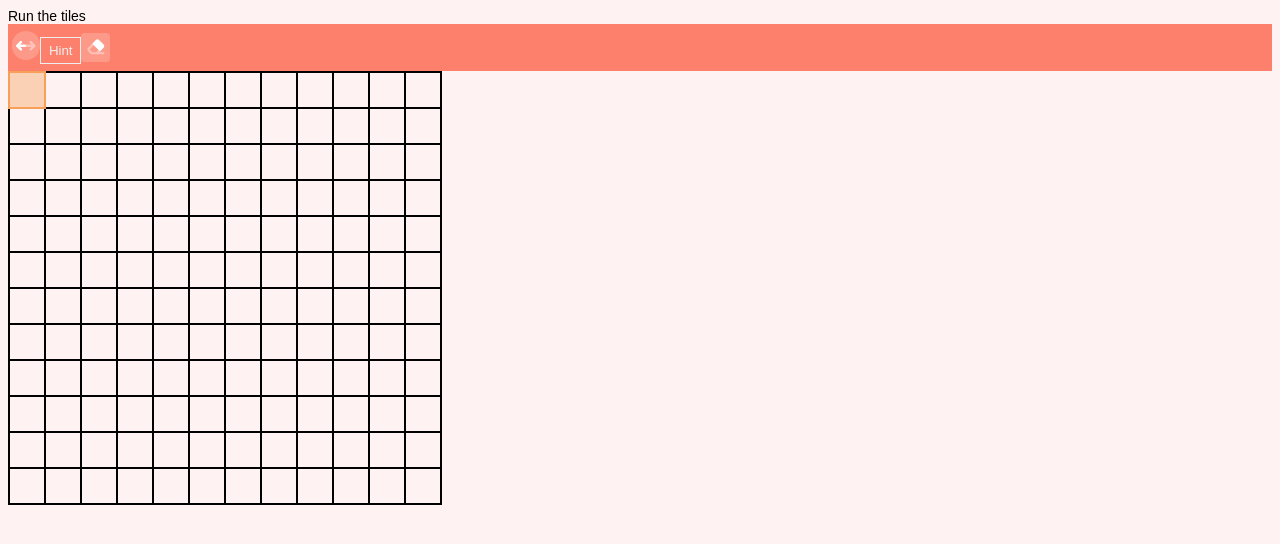
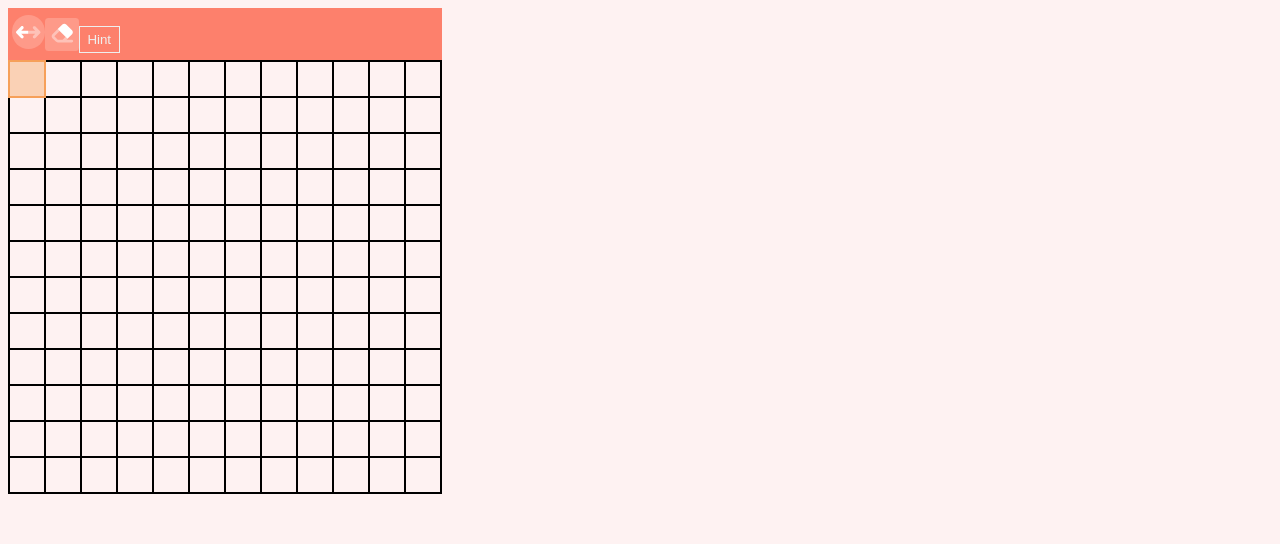
Before and after one commit to maxhormiguera/crossword-vue, a Vue app: page / in a window 1280 px wide. Shown: the top 544 px of the page. Built offline with nearby package versions, Linux system fonts and the light colour scheme.

Commit message:
toolbar width and change direction with arrowkeys

```diff
--- a/src/App.vue
+++ b/src/App.vue
@@ -4,7 +4,6 @@ import Tileset from "@/components/tileset.vue";
 
 <template>
   <main>
-    Run the tiles
     <tileset :width="12" :height="12" :tile-size="36" />
   </main>
 </template>
--- a/src/assets/styles/_theme.styl
+++ b/src/assets/styles/_theme.styl
@@ -40,3 +40,4 @@ $transition-speed = 0.8s
 
 *
   transition background-color $transition-speed, color $transition-speed, border-color $transition-speed, box-shadow $transition-speed, outline-color $transition-speed
+  box-sizing border-box
--- a/src/components/tileset.vue
+++ b/src/components/tileset.vue
@@ -14,7 +14,7 @@ const { width, height, tileSize } = defineProps({
   height: { type: Number, default: 6 },
   tileSize: { type: Number, default: 40 },
 })
-let canvasSize = { width: (tileSize * width) + 2, height: (tileSize * height) + 2 }
+let canvasSize = ref({ width: (tileSize * width) + 2, height: (tileSize * height) + 2 })
 let cwTiles:TileType[] = reactive(setTiles('new'))
 let cursorTile = { x: 0, y: 0 }
 let activeTile = { x: 0, y: 0 }
@@ -68,7 +68,7 @@ function getPos(evt: MouseEvent, canvas: HTMLCanvasElement) {
 
 function drawBackGround(canvas:HTMLCanvasElement, ctx: CanvasRenderingContext2D|null) {
   if (!ctx) return
-  ctx.clearRect(0, 0, canvas.width, canvas.height);
+  ctx.clearRect(0, 0, canvas.width, canvas.height)
   // draw the grid -- s
   for (let x = 1; x <= canvas.width; x=x+tileSize) {
     ctx.moveTo(x, 0)
@@ -157,6 +157,7 @@ onMounted(() => {
           evt.code === 'ArrowRight' ? { x: activeTile.x + 1, y: activeTile.y } :
           evt.code === 'ArrowUp' ? {x: activeTile.x, y: activeTile.y - 1} :
           {x: activeTile.x, y: activeTile.y + 1}
+        horizontal.value = ['ArrowLeft', 'ArrowRight'].includes(evt.code)
         moveActiveTile = true
       } else if (evt.code === 'Digit1' || evt.code === 'Numpad1') {
         thisTile.value = '1'
@@ -196,12 +197,12 @@ function setTiles (action: 'new'|'clear') {
 </script>
 
 <template>
-  <div class="tileset">
-    <toolbar :horizontal="horizontal" @clear="setTiles('new')" />
-    <canvas :width="canvasSize.width" :height="canvasSize.height" id="tileset" tabindex="0" />
+  <div class="tileset" :style="`width : ${canvasSize.width}px`">
+    <toolbar :horizontal="horizontal"
+             @clear="setTiles('new')"/>
+    <canvas class="tiles" :width="canvasSize.width" :height="canvasSize.height" id="tileset" tabindex="0" />
   </div>
 </template>
 
 <style lang="stylus" scoped>
-
 </style>
--- a/src/components/toolbar.vue
+++ b/src/components/toolbar.vue
@@ -8,9 +8,9 @@ const { horizontal } = defineProps({
 
 <template>
 <div class="toolbar">
-  <icon :class="['direction-icon __icon', `--${horizontal ? 'horizontal':'vertical'}`]" name="double-arrow" size="1.4rem" />
+  <icon :class="['direction-icon __icon', `--${horizontal ? 'horizontal':'vertical'}`]" name="double-arrow" size="2.4rem" />
+  <icon class="eraser-icon __icon" name="eraser" size="2.4rem" @click="$emit('clear')" />
   <button type="button" class="hint-btn">Hint</button>
-  <icon class="eraser-icon __icon" name="eraser" size="1.4rem" @click="$emit('clear')" />
 </div>
 </template>
 
@@ -20,6 +20,7 @@ const { horizontal } = defineProps({
   border-radius $border-radius-sm $border-radius-sm 0 0
   background-color var(--theme-color)
   flexbox center flex-start row 0.5rem
+  width 100%
   .hint-btn
     background-color var(--theme-color)
     border 1px solid var(--text-inverse-color)
```
